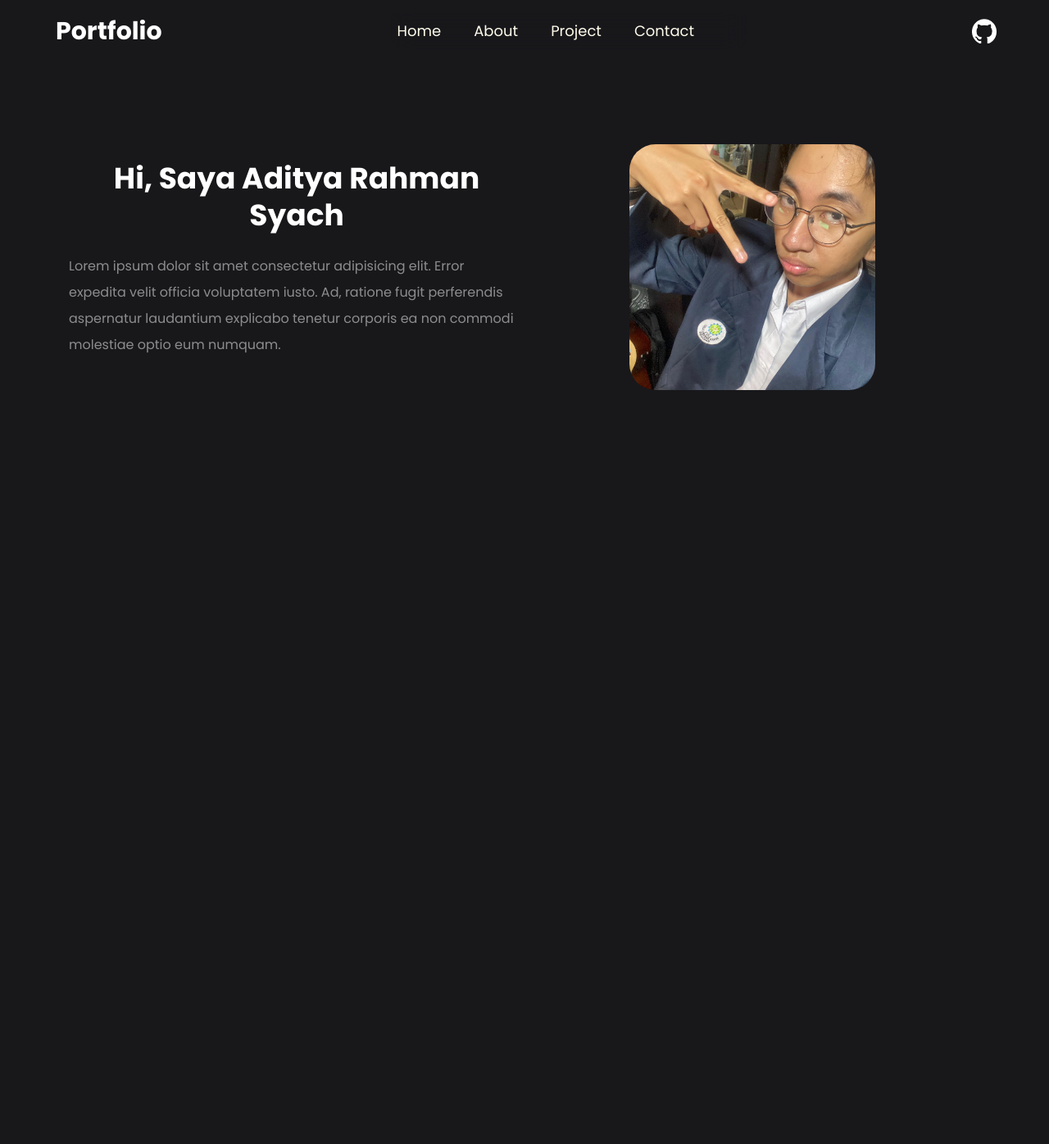
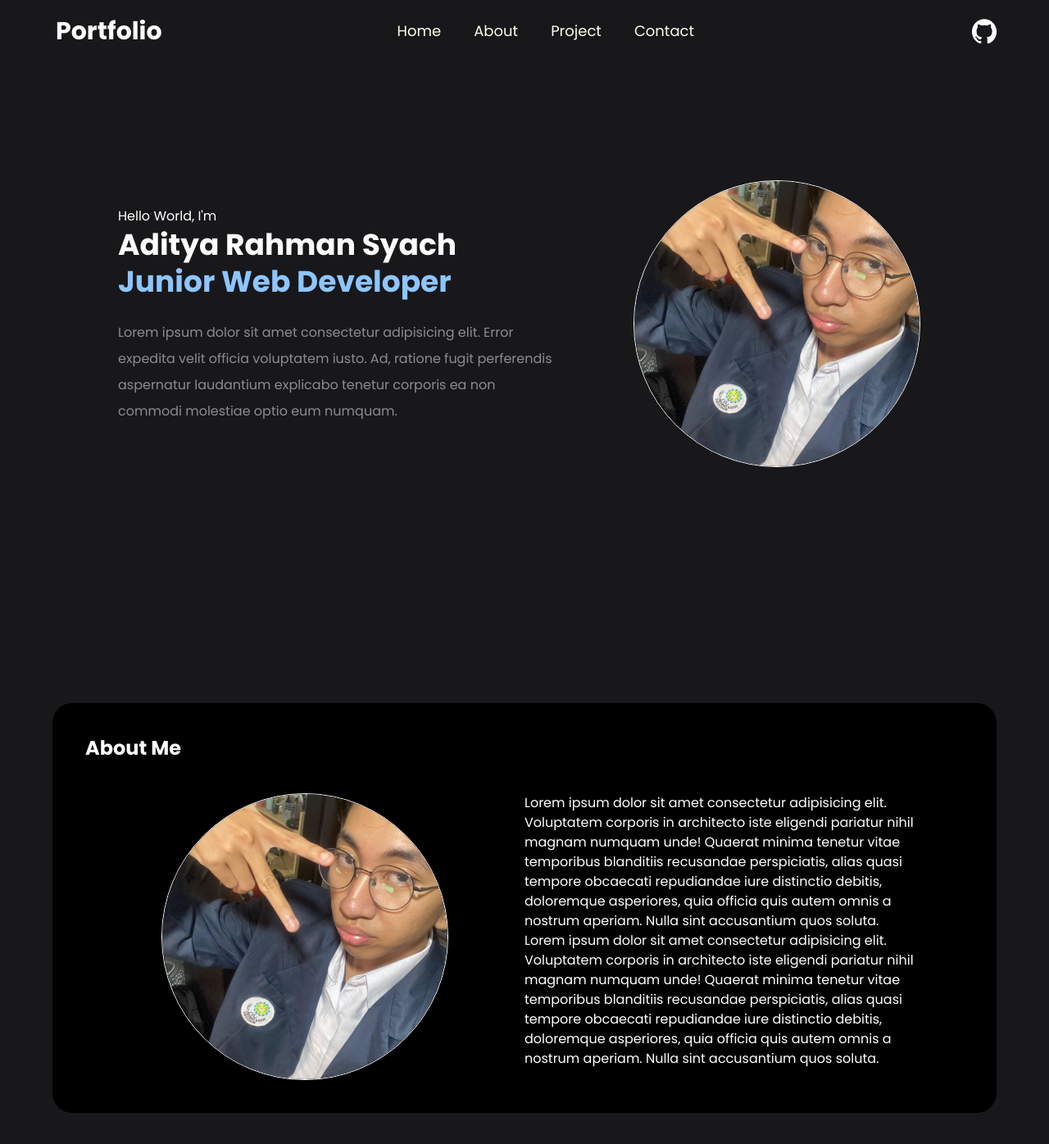
Before and after one commit to Adityarns/Web-Portfolio, a React (Vite) app: page / in a window 1280 px wide. Shown: the top 1396 px of the page at 82% size. Before the commit the page ends 800 px from the top, so only its background shows below. Built offline with nearby package versions, Linux system fonts and the light colour scheme.

Commit message:
Memperbaiki hero section dan menambah about section

```diff
--- a/src/App.jsx
+++ b/src/App.jsx
@@ -4,12 +4,15 @@ import "./App.css";
 export default function App() {
   return (
     <div className="justify-center text-center">
-      <div className="hero grid md:grid-cols-2 grid-cols-1 p-5 items-center my-20">
+      {/* Hero */}
+      <div className="hero grid md:grid-cols-2 grid-cols-1 py-36 pl-20 items-center ">
         <div>
-          <h1 className=" text-4xl/tight font-bold mb-6">
-            Hi, Saya Aditya Rahman Syach
+          <p className="text-left text-1xl">Hello World, I'm</p>
+          <h1 className=" text-4xl/tight font-bold mb-6 text-left">
+            <p>Aditya Rahman Syach</p>
+            <p className="text-blue-300">Junior Web Developer</p>
           </h1>
-          <p className="mb-5 text-base/loose opacity-50 text-left">
+          <p className="mb-5 text-base/loose opacity-50 text-left ">
             Lorem ipsum dolor sit amet consectetur adipisicing elit. Error
             expedita velit officia voluptatem iusto. Ad, ratione fugit
             perferendis aspernatur laudantium explicabo tenetur corporis ea non
@@ -19,8 +22,44 @@ export default function App() {
         <img
           src={DataImage.HeroImage}
           alt="Hero Image"
-          className=" w-[250px] md:w-[300px] gap-4 rounded-4xl md:mx-auto"
+          className="w-[300px] h-[300px] md:w-[350px] md:h-[350px] rounded-full object-cover mx-auto border-1"
         />
+      </div>
+
+      {/* About */}
+      <div className="about py-36">
+        <div>
+          <div className="bg-black p-10 rounded-3xl">
+            <h1 className="text-left text-2xl/tight font-bold">About Me</h1>
+            <div className="grid md:grid-cols-2 grid-cols-1 pt-10">
+              <img
+                src={DataImage.HeroImage}
+                alt="Hero Image"
+                className="w-[300px] h-[300px] md:w-[350px] md:h-[350px] rounded-full object-cover mx-auto border-1"
+              />
+              <div className="pr-5 text-left">
+                <p>
+                  Lorem ipsum dolor sit amet consectetur adipisicing elit.
+                  Voluptatem corporis in architecto iste eligendi pariatur nihil
+                  magnam numquam unde! Quaerat minima tenetur vitae temporibus
+                  blanditiis recusandae perspiciatis, alias quasi tempore
+                  obcaecati repudiandae iure distinctio debitis, doloremque
+                  asperiores, quia officia quis autem omnis a nostrum aperiam.
+                  Nulla sint accusantium quos soluta.
+                </p>
+                <p>
+                  Lorem ipsum dolor sit amet consectetur adipisicing elit.
+                  Voluptatem corporis in architecto iste eligendi pariatur nihil
+                  magnam numquam unde! Quaerat minima tenetur vitae temporibus
+                  blanditiis recusandae perspiciatis, alias quasi tempore
+                  obcaecati repudiandae iure distinctio debitis, doloremque
+                  asperiores, quia officia quis autem omnis a nostrum aperiam.
+                  Nulla sint accusantium quos soluta.
+                </p>
+              </div>
+            </div>
+          </div>
+        </div>
       </div>
     </div>
   );
--- a/src/components/Navbar.jsx
+++ b/src/components/Navbar.jsx
@@ -50,7 +50,13 @@ export default function Navbar() {
       </ul>
       <ul>
         <li>
-          <img src={DataImage.GithubImage} alt="GithubImage" className="w-[30px]"/>
+          <a href="https://github.com/Adityarns">
+            <img
+              src={DataImage.GithubImage}
+              alt="GithubImage"
+              className="w-[30px]"
+            />
+          </a>
         </li>
       </ul>
     </div>
```
